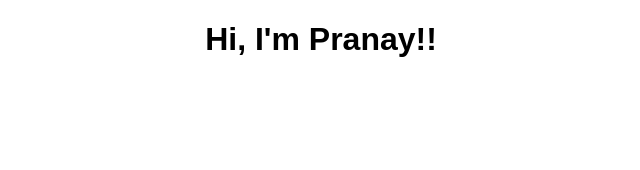
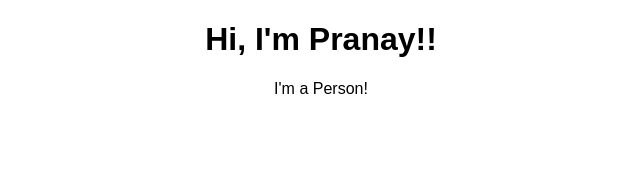
Before and after one commit to pranayneema23/React-Learning, a React (Create React App) app in the folder react-complete-guide/: page / in a window 1280 px wide. Shown: the top 170 px of the page, without its empty margins (319-959 px from the left). Built offline with nearby package versions, Linux system fonts and the light colour scheme.

Commit message:
Understanding functional component

```diff
--- a/react-complete-guide/src/App.js
+++ b/react-complete-guide/src/App.js
@@ -1,11 +1,14 @@
 import React, { Component } from 'react';
 import './App.css';
+import Person from './Person/Person';
 
+//Class based, smart, stateful component
 class App extends Component {
   render() {
     return (
       <div className="App">
         <h1>Hi, I'm Pranay!!</h1>
+        <Person />
       </div>
     );
     ////return React.createElement('div',{className: 'App'},React.createElement('h1',null,'Hi, Does it works?'));
--- /dev/null
+++ b/react-complete-guide/src/Person/Person.js
@@ -0,0 +1,8 @@
+import React from 'react';
+//ES 6 Syntex
+//Functional, stateless, presentational, dumb components.
+const person = () => {
+    return <p>I'm a Person!</p>
+}
+
+export default person;
```
